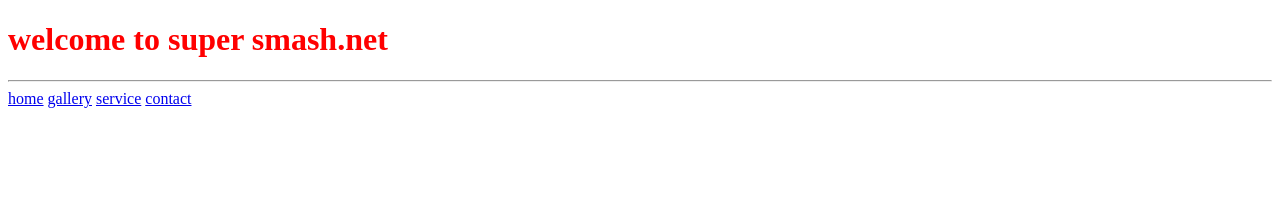
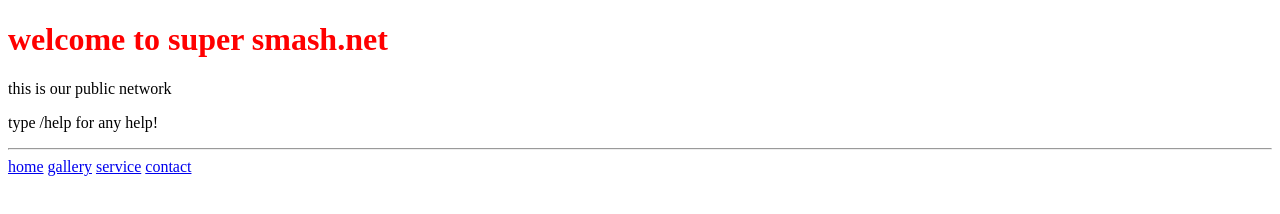
Before and after one commit to wizardxd749/my-website, a plain HTML site: page index.html in a window 1280 px wide. Drawn offline with Linux system fonts and the light colour scheme.

Commit message:
index.html

```diff
--- a/index.html
+++ b/index.html
@@ -13,7 +13,11 @@
 
 </head>
 <body>
+<div class="main">
   <h1> welcome to super smash.net </h1>
+    <p>this is our public network</p>
+    <p>type /help for any help!</p>
+</div>
   <hr>
 
   <nav>
```
